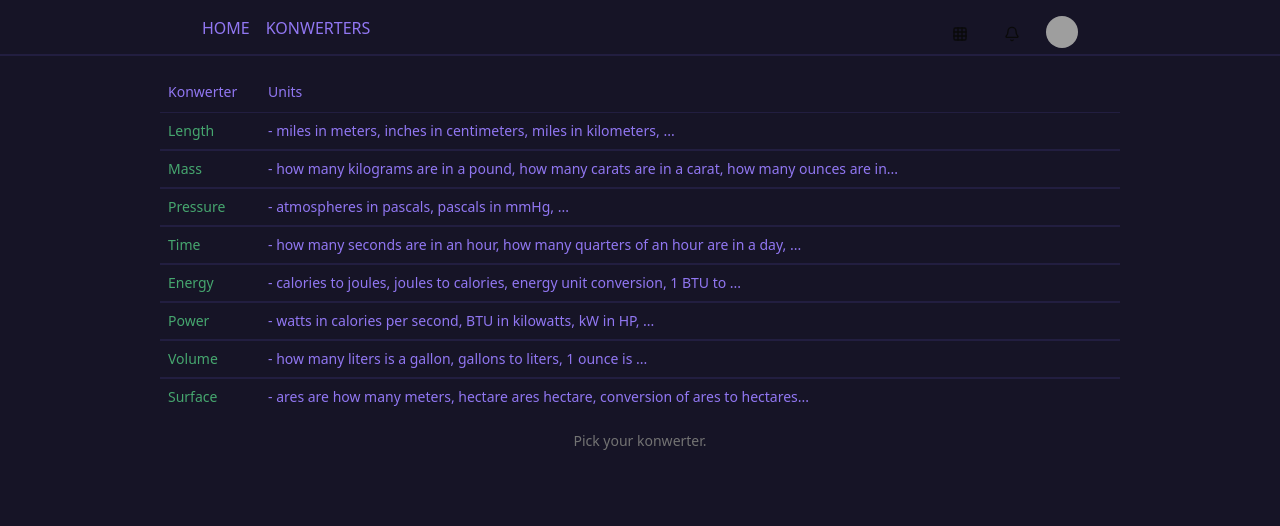
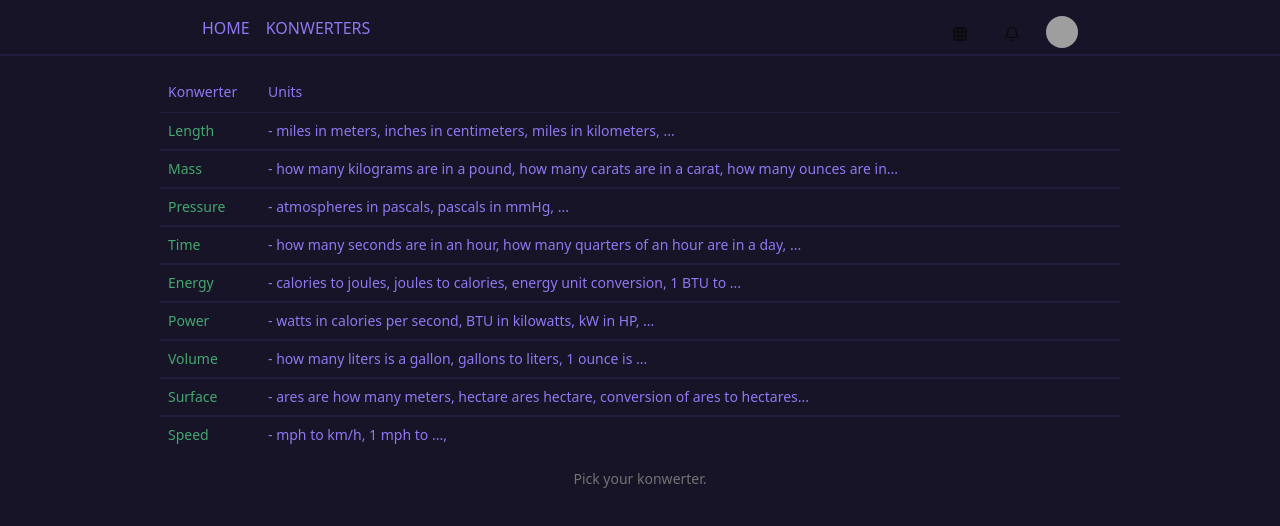
Before and after one commit to PiotrCembrowski/uniter, a Next.js app: page / in a window 1280 px wide. Shown: the top 526 px of the page. Built offline with nearby package versions, Linux system fonts and the light colour scheme; grey boxes are pictures that could not be loaded; what next-redux-wrapper would draw is missing.

Commit message:
adding speed to the list

```diff
--- a/app/components/header/HeaderMain.tsx
+++ b/app/components/header/HeaderMain.tsx
@@ -46,6 +46,9 @@ const HeaderMain = () => {
               <DropdownMenuItem>
                 <Link href="/surface">Surface</Link>
               </DropdownMenuItem>
+              <DropdownMenuItem>
+                <Link href="/speed">Speed</Link>
+              </DropdownMenuItem>
             </DropdownMenuContent>
           </DropdownMenu>
         </div>
--- a/app/page.tsx
+++ b/app/page.tsx
@@ -95,6 +95,14 @@ export default function Home() {
                 ares to hectares...
               </TableCell>
             </TableRow>
+            <TableRow>
+              <TableCell className="font-medium text-[#46A66F]">
+                <Link href="/speed">Speed</Link>
+              </TableCell>
+              <TableCell className="text-[#9177F2]">
+                - mph to km/h, 1 mph to ...,
+              </TableCell>
+            </TableRow>
           </TableBody>
         </Table>
       </div>
```
